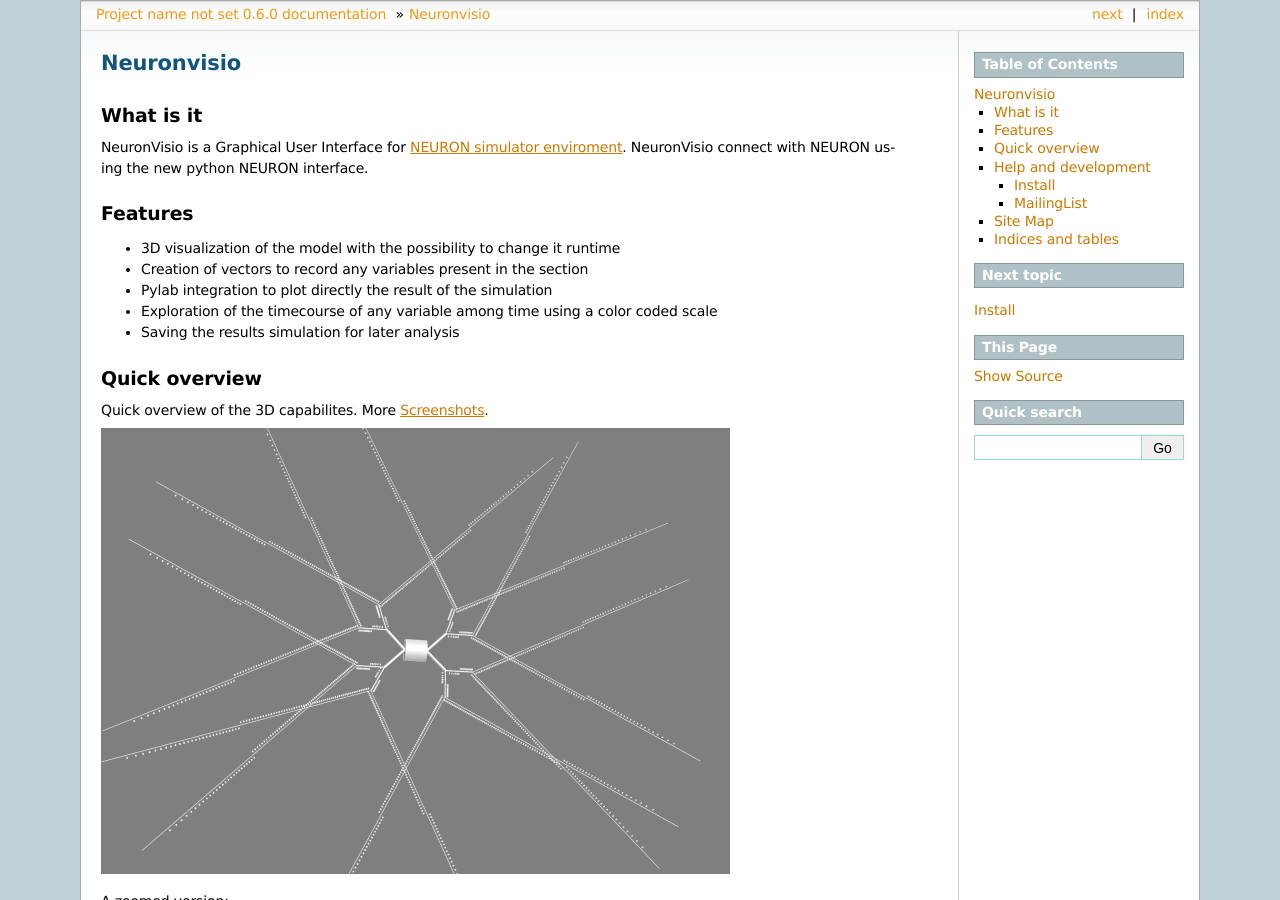
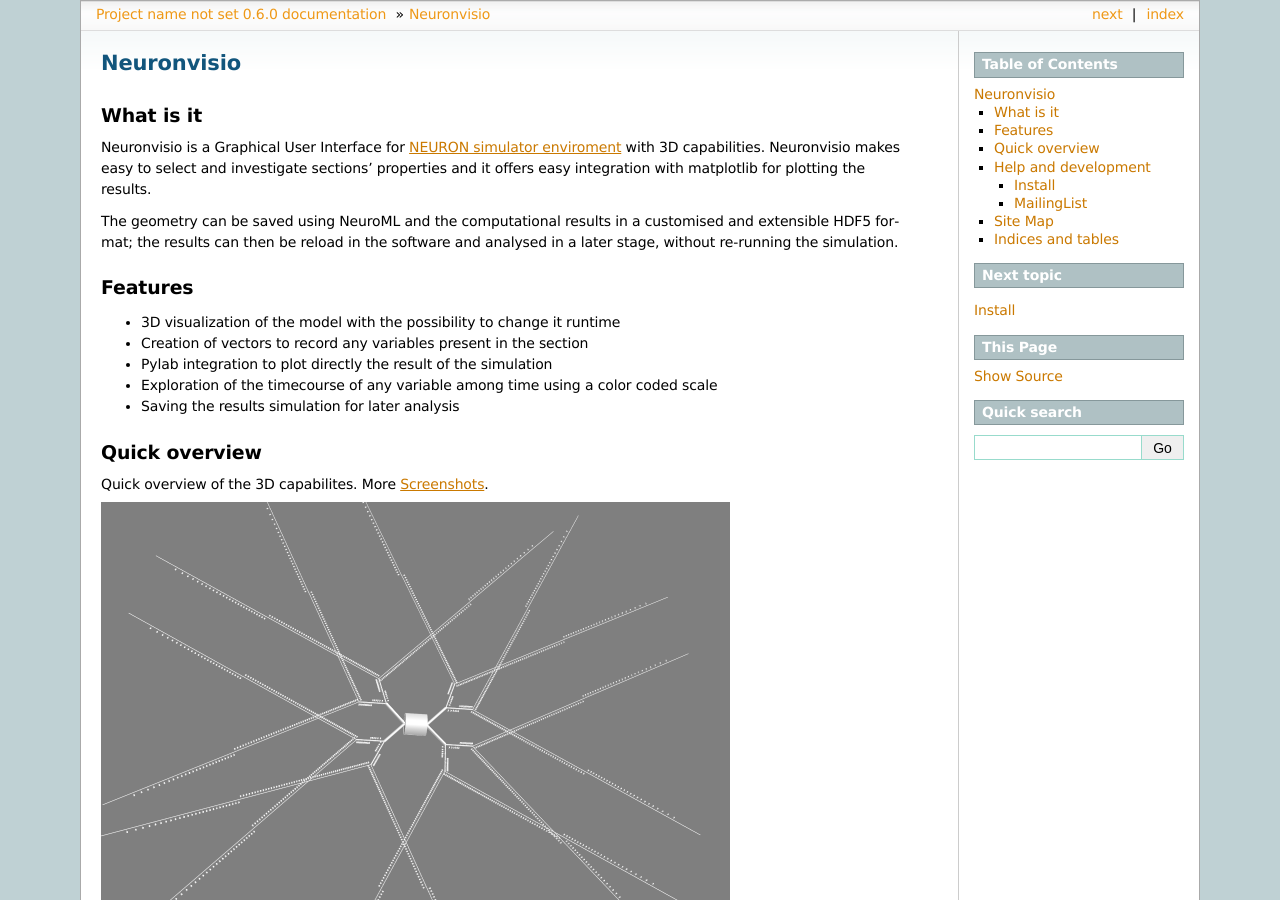
Before and after one commit to mattions/neuronvisio, a Sphinx documentation site: the page built from docs/index.rst, in a window 1280 px wide and 900 px high. Built offline with Sphinx 7.4.7, drawn with Linux system fonts in a browser that asks for light colours; formulas are drawn with MathJax 3; the version number is read from the project's files by our own code.

Commit message:
Inserted the requirements in the docs. Fixed some typos on the doc.

```diff
--- a/CHANGES.rst
+++ b/CHANGES.rst
@@ -2,6 +2,7 @@
 =====================
 
 - Animation ported to the new infrastructure.
+- Updated the requerimets with setuptools (needed for paver)
 
 0.6.0 -- 10 May 2011
 ====================
--- a/docs/index.rst
+++ b/docs/index.rst
@@ -5,9 +5,14 @@ Neuronvisio
 What is it
 ==========
 
-NeuronVisio is a Graphical User Interface for `NEURON simulator enviroment
-<http://www.neuron.yale.edu/neuron/>`_.
-NeuronVisio connect with NEURON using the new python NEURON interface.
+Neuronvisio is a Graphical User Interface for `NEURON simulator enviroment
+<http://www.neuron.yale.edu/neuron/>`_ with 3D capabilities. Neuronvisio
+makes easy to select and investigate sections' properties and it offers
+easy integration with matplotlib for plotting the results.
+
+The geometry can be saved using NeuroML and the computational results in
+a customised and extensible HDF5 format; the results can then be reload in the software
+and analysed in a later stage, without re-running the simulation.
 
 Features
 ========
--- a/docs/install.rst
+++ b/docs/install.rst
@@ -13,6 +13,7 @@ To install NeuronVisio you need to satisfy the following dependencies
 - ipython: http://ipython.scipy.org/moin/
 - mayavi2: http://code.enthought.com/projects/mayavi/ 3.3.1 (or better)
 - matplotlib: http://matplotlib.sourceforge.net/
+- setuptools: http://pypi.python.org/pypi/setuptools
 
 
 and of course NEURON_. compiled with python support
```
Also changed, not shown: other parts of docs/install.rst (+1 -1 lines).
